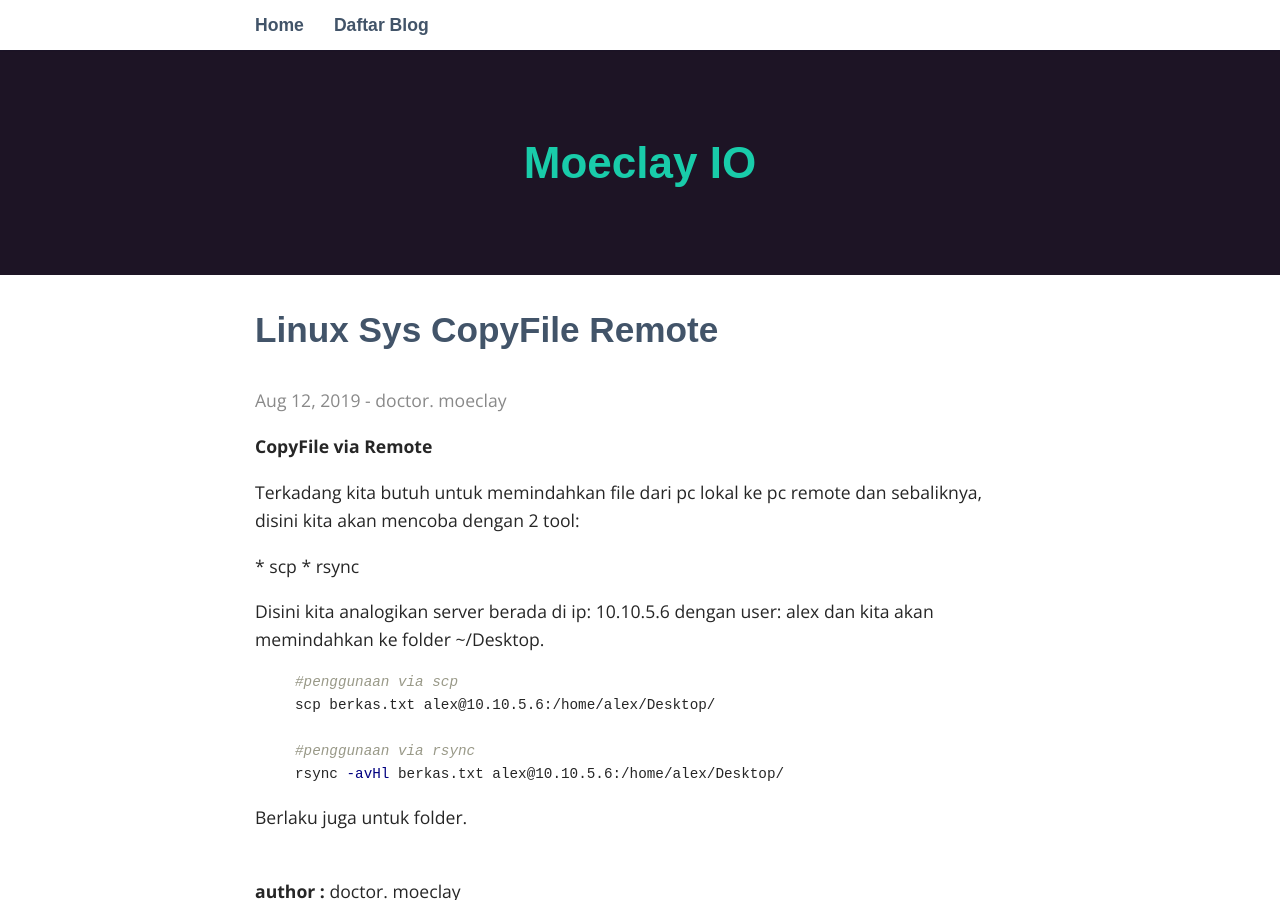
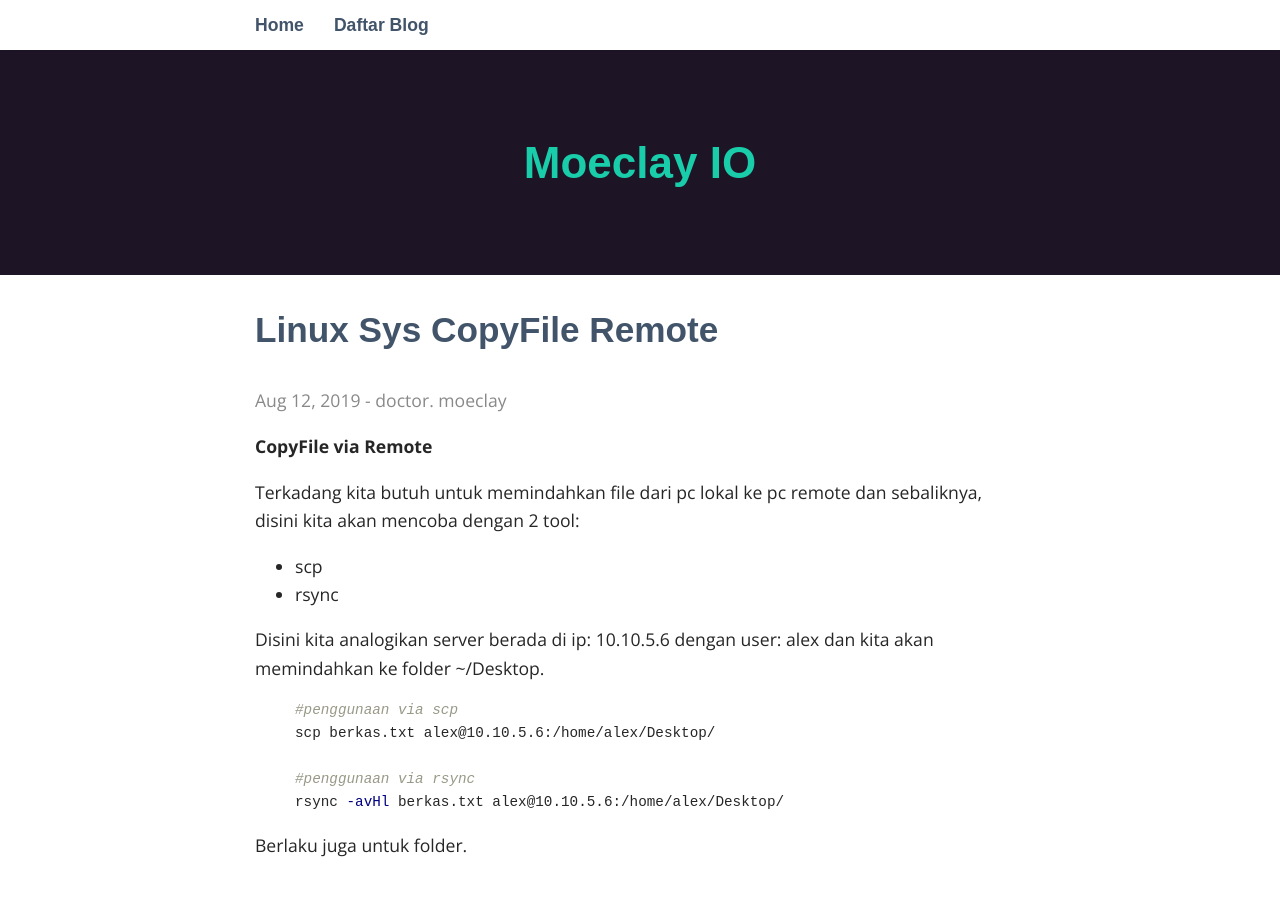
Before and after one commit to moeclay/moeclay.github.io, a Jekyll site: the page built from _posts/2019-08-12-linux-sys-copyfile.markdown, in a window 1280 px wide and 900 px high. Built offline with Jekyll 4.4.1, drawn with Linux system fonts in a browser that asks for light colours; some web fonts are replaced.

Commit message:
remote sys copyfile 003

```diff
--- a/_posts/2019-08-12-linux-sys-copyfile.markdown
+++ b/_posts/2019-08-12-linux-sys-copyfile.markdown
@@ -9,8 +9,10 @@ categories: linuxsys
 <div>
 <p><b>CopyFile via Remote</b></p>
 <p>Terkadang kita butuh untuk memindahkan file dari pc lokal ke pc remote dan sebaliknya, disini kita akan mencoba dengan 2 tool: </p>
-* scp
-* rsync
+<ul>
+<li>scp</li>
+<li>rsync</li>
+</ul>
 <p>Disini kita analogikan server berada di ip: 10.10.5.6 dengan user: alex dan kita akan memindahkan ke folder ~/Desktop.</p>
 
 {% highlight bash  %}
```
